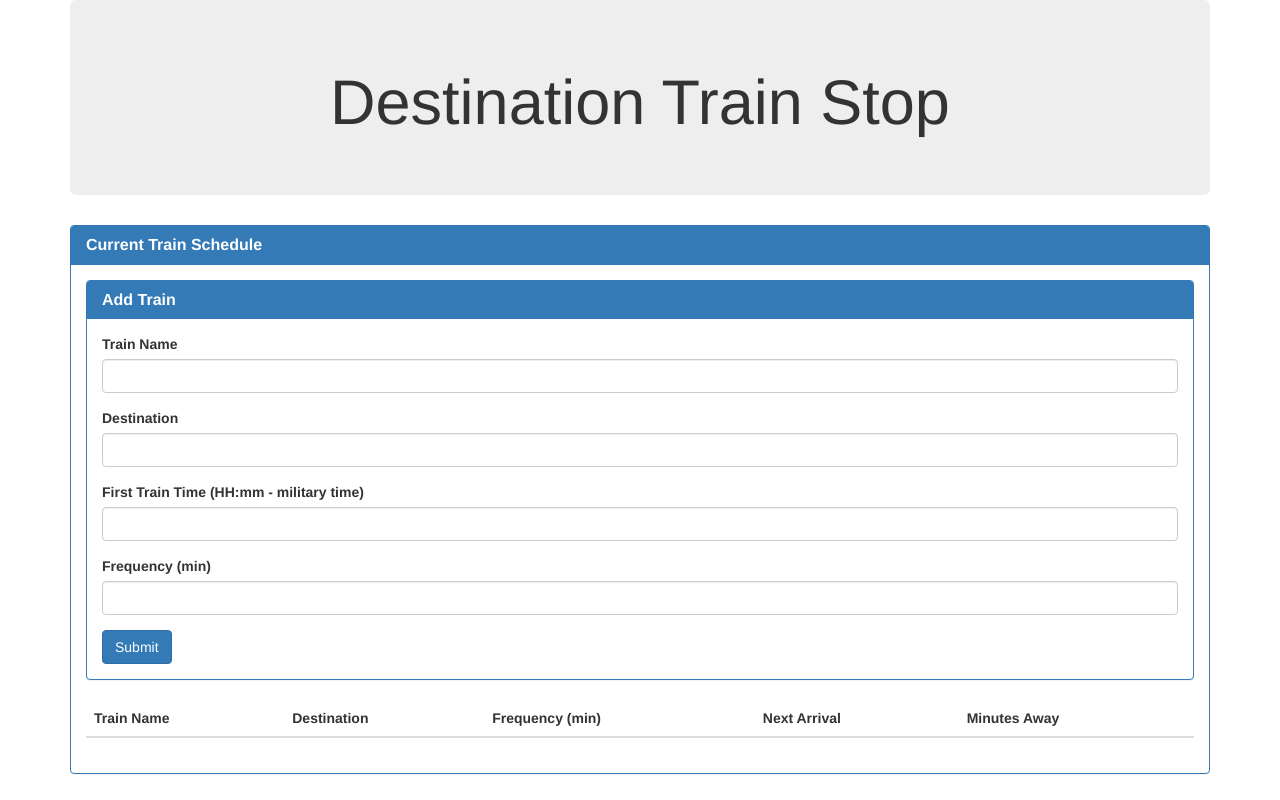
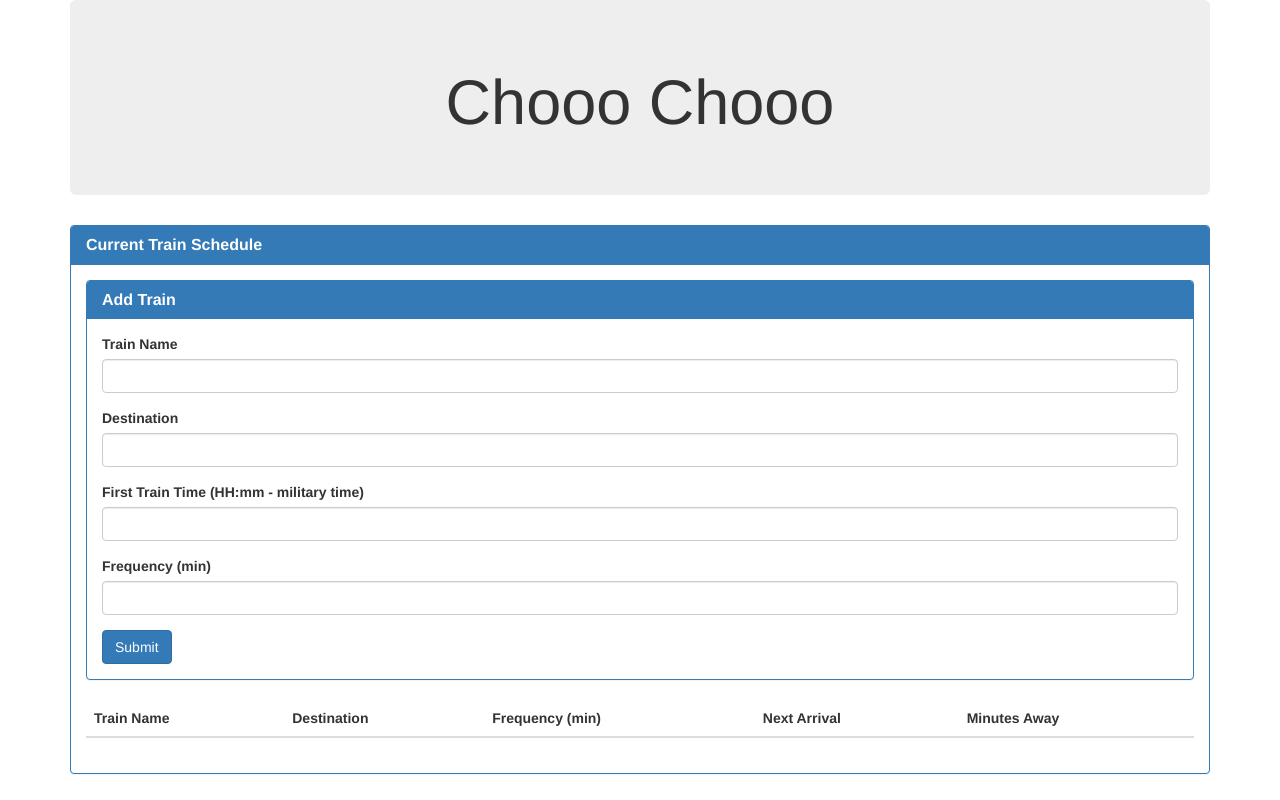
Before and after one commit to amberanae2/train-basic, a plain HTML site: page index.html in a window 1280 px wide. Drawn offline with nearby package versions, Linux system fonts and the light colour scheme; no server answers.

Commit message:
chnaged file name

```diff
--- a/train.html
+++ b/index.html
@@ -17,7 +17,7 @@
 
   <div class="container">
 	<div class="jumbotron">
-		<h1 class="text-center">Destination Train Stop</h1>
+		<h1 class="text-center">Chooo Chooo</h1>
  </div>
 
 	<div class="row">
```
Also changed, not shown: 1 other file.
